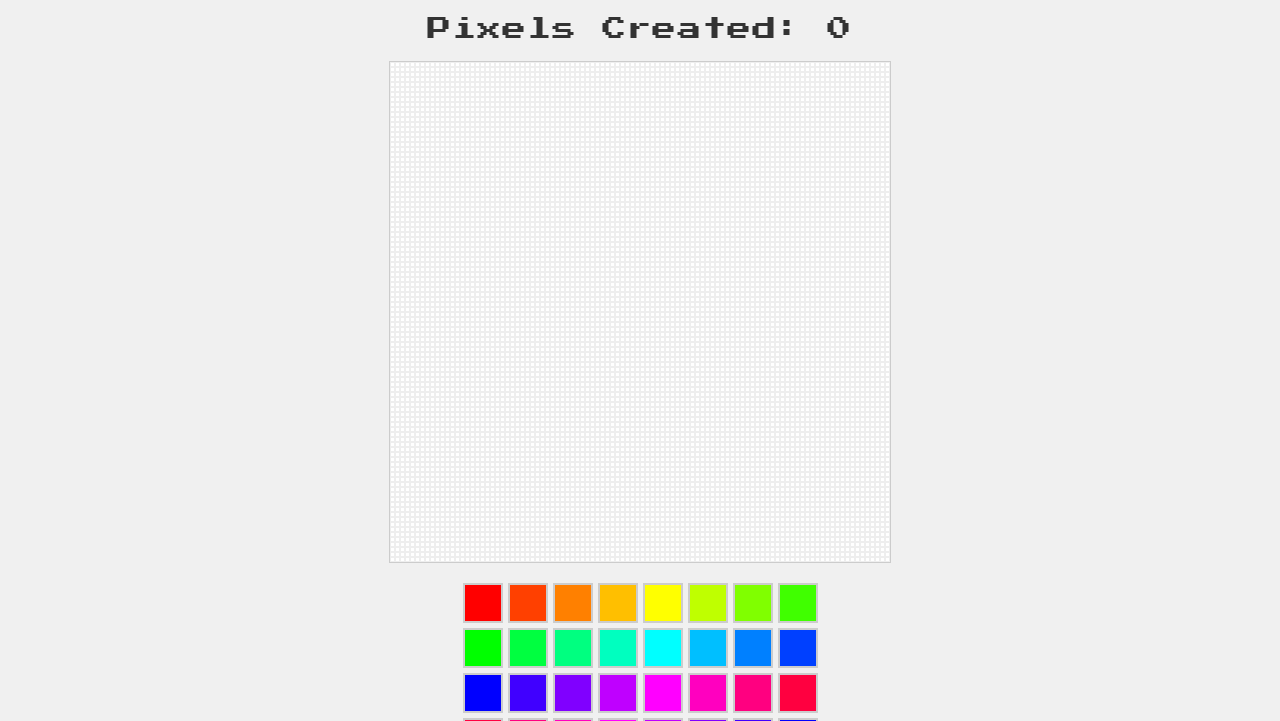
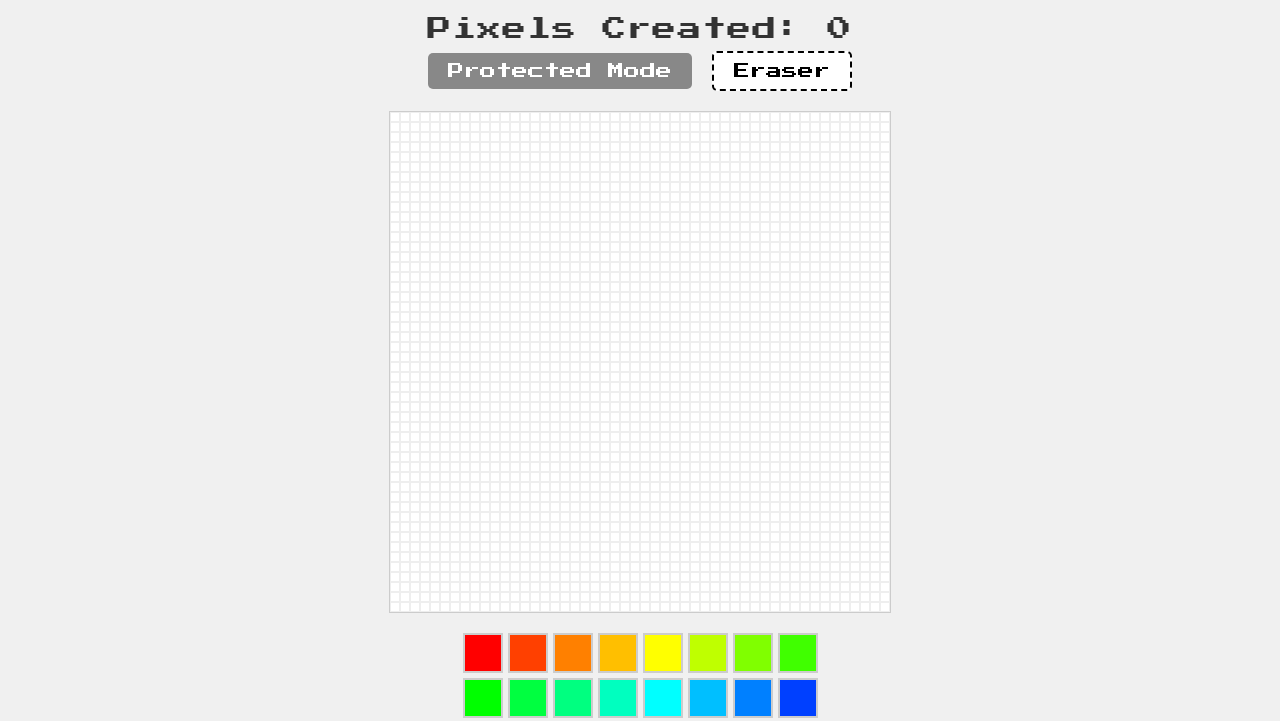
Before and after one commit to ricp/pixel-art-creator, a plain HTML site: page index.html in a window 1280 px wide. Shown: the part 79-800 px from the top of the page. Drawn offline with Linux system fonts and the light colour scheme.

Commit message:
Reduce colors to 32, bigger pixel grid

```diff
--- a/index.html
+++ b/index.html
@@ -35,11 +35,58 @@
         letter-spacing: 1px;
       }
 
+      /* Controls Container */
+      #controls {
+        display: flex;
+        justify-content: center;
+        align-items: center;
+        gap: 20px;
+        margin-bottom: 20px;
+      }
+
+      /* Protected Mode Button */
+      #protected-mode {
+        font-family: "Press Start 2P", cursive;
+        padding: 10px 20px;
+        font-size: 16px;
+        cursor: pointer;
+        text-align: center;
+        background-color: #888; /* Subtle gray for unprotected mode */
+        color: white;
+        border: none;
+        border-radius: 5px;
+        transition: background-color 0.3s ease;
+      }
+
+      /* Protected Mode Button (Active) */
+      #protected-mode.active {
+        background-color: #4caf50; /* Green for protected mode */
+      }
+
+      /* Eraser Button */
+      #eraser {
+        font-family: "Press Start 2P", cursive;
+        padding: 10px 20px;
+        font-size: 16px;
+        cursor: pointer;
+        text-align: center;
+        background-color: white;
+        color: #000;
+        border: 2px dashed #000;
+        border-radius: 5px;
+        transition: background-color 0.3s ease;
+      }
+
+      #eraser.selected {
+        background-color: #ddd;
+        color: #333;
+      }
+
       /* Grid Container */
       #grid {
         display: grid;
-        grid-template-columns: repeat(100, 1fr);
-        grid-template-rows: repeat(100, 1fr);
+        grid-template-columns: repeat(50, 1fr); /* Larger pixels */
+        grid-template-rows: repeat(50, 1fr); /* Larger pixels */
         width: 500px;
         height: 500px;
         margin: 20px auto;
@@ -56,8 +103,8 @@
 
       /* Individual Cell */
       .cell {
-        width: 1fr;
-        height: 1fr;
+        width: 10px; /* Adjust size for larger pixels */
+        height: 10px; /* Adjust size for larger pixels */
         border: 0.1px solid #eee;
         box-sizing: border-box;
       }
@@ -65,7 +112,7 @@
       /* Color Palette */
       #palette {
         display: grid;
-        grid-template-columns: repeat(8, 1fr);
+        grid-template-columns: repeat(8, 1fr); /* Reduced to 32 colors */
         grid-gap: 5px;
         justify-content: center;
         margin-top: 10px;
@@ -81,36 +128,9 @@
         box-sizing: border-box;
       }
 
-      /* Eraser */
-      .eraser {
-        background-color: white;
-        border: 2px dashed #000;
-      }
-
       /* Active Color */
       .selected {
         border: 2px solid #000;
-      }
-
-      /* Protected Mode Button */
-      #protected-mode {
-        display: block;
-        margin: 10px auto;
-        padding: 10px;
-        font-size: 16px;
-        cursor: pointer;
-        text-align: center;
-        width: 200px;
-        background-color: #888; /* Subtle gray for unprotected mode */
-        color: white;
-        border: none;
-        border-radius: 5px;
-        transition: background-color 0.3s ease;
-      }
-
-      /* Protected Mode Button (Active) */
-      #protected-mode.active {
-        background-color: #4caf50; /* Green for protected mode */
       }
     </style>
     <!-- Import Google Fonts for Pixel Art Style -->
@@ -126,6 +146,12 @@
     <!-- Pixel Counter -->
     <div id="counter">Pixels Created: 0</div>
 
+    <!-- Controls -->
+    <div id="controls">
+      <button id="protected-mode">Protected Mode</button>
+      <button id="eraser">Eraser</button>
+    </div>
+
     <!-- Grid -->
     <div id="grid"></div>
 
@@ -134,20 +160,17 @@
       <!-- Dynamically Generated Color Blocks -->
     </div>
 
-    <!-- Protected Mode Button -->
-    <button id="protected-mode">Protected Mode</button>
-
     <script>
-      // Initialize the grid with 100x100 cells
+      // Initialize the grid with 50x50 cells for larger pixels
       const grid = document.getElementById("grid");
-      for (let i = 0; i < 10000; i++) {
-        // 100 x 100 grid
+      for (let i = 0; i < 2500; i++) {
+        // 50 x 50 grid
         const cell = document.createElement("div");
         cell.classList.add("cell");
         grid.appendChild(cell);
       }
 
-      // Initialize the color palette with 64 colors
+      // Initialize the color palette with 32 colors
       const paletteColors = [
         "#FF0000",
         "#FF4000",
@@ -173,30 +196,6 @@
         "#FF00BF",
         "#FF0080",
         "#FF0040",
-        "#FF0040",
-        "#FF0080",
-        "#FF00BF",
-        "#FF00FF",
-        "#BF00FF",
-        "#8000FF",
-        "#4000FF",
-        "#0000FF",
-        "#0040FF",
-        "#0080FF",
-        "#00BFFF",
-        "#00FFFF",
-        "#00FFBF",
-        "#00FF80",
-        "#00FF40",
-        "#00FF00",
-        "#40FF00",
-        "#80FF00",
-        "#BFFF00",
-        "#FFFF00",
-        "#FFBF00",
-        "#FF8000",
-        "#FF4000",
-        "#FF0000",
         "#800000",
         "#804000",
         "#808000",
@@ -205,14 +204,6 @@
         "#008040",
         "#008080",
         "#004080",
-        "#000080",
-        "#400080",
-        "#800080",
-        "#800040",
-        "#808080",
-        "#404040",
-        "#C0C0C0",
-        "#FFFFFF",
       ];
 
       const palette = document.getElementById("palette");
@@ -251,6 +242,14 @@
           protectedModeButton.classList.remove("active");
           grid.classList.remove("protected");
         }
+      });
+
+      // Handle eraser selection
+      const eraserButton = document.getElementById("eraser");
+      eraserButton.addEventListener("click", function () {
+        document.querySelector(".selected")?.classList.remove("selected");
+        eraserButton.classList.add("selected");
+        selectedColor = "white";
       });
 
       // Update pixel counter
```
